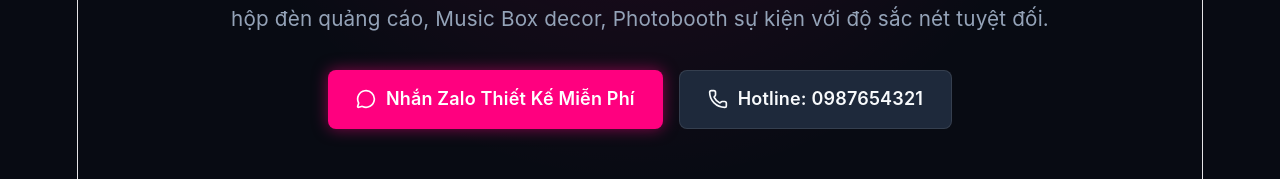
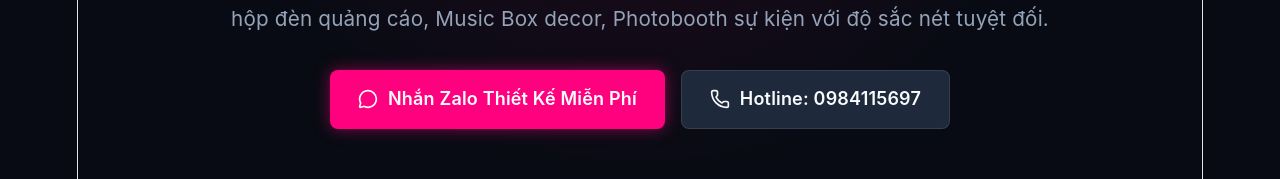
Before and after one commit to quandxnunxi28/neon-led-store, a React (Vite) app: page / in a window 1280 px wide. Shown: the part 527-706 px from the top of the page. Built offline with nearby package versions, Linux system fonts and the light colour scheme; a web font is replaced by a local one.

Commit message:
Them tinh nang phong thu Neon

```diff
--- a/src/App.jsx
+++ b/src/App.jsx
@@ -27,7 +27,7 @@
   const [submitted, setSubmitted] = useState(false);
 
   // Số điện thoại / Zalo anh của bạn (thay số thật vào đây)
-  const HOTLINE = "0987654321";
+  const HOTLINE = "0984115697";
   const ZALO_URL = `https://zalo.me/${HOTLINE}`;
 
   const handleSubmit = (e) => {
```
